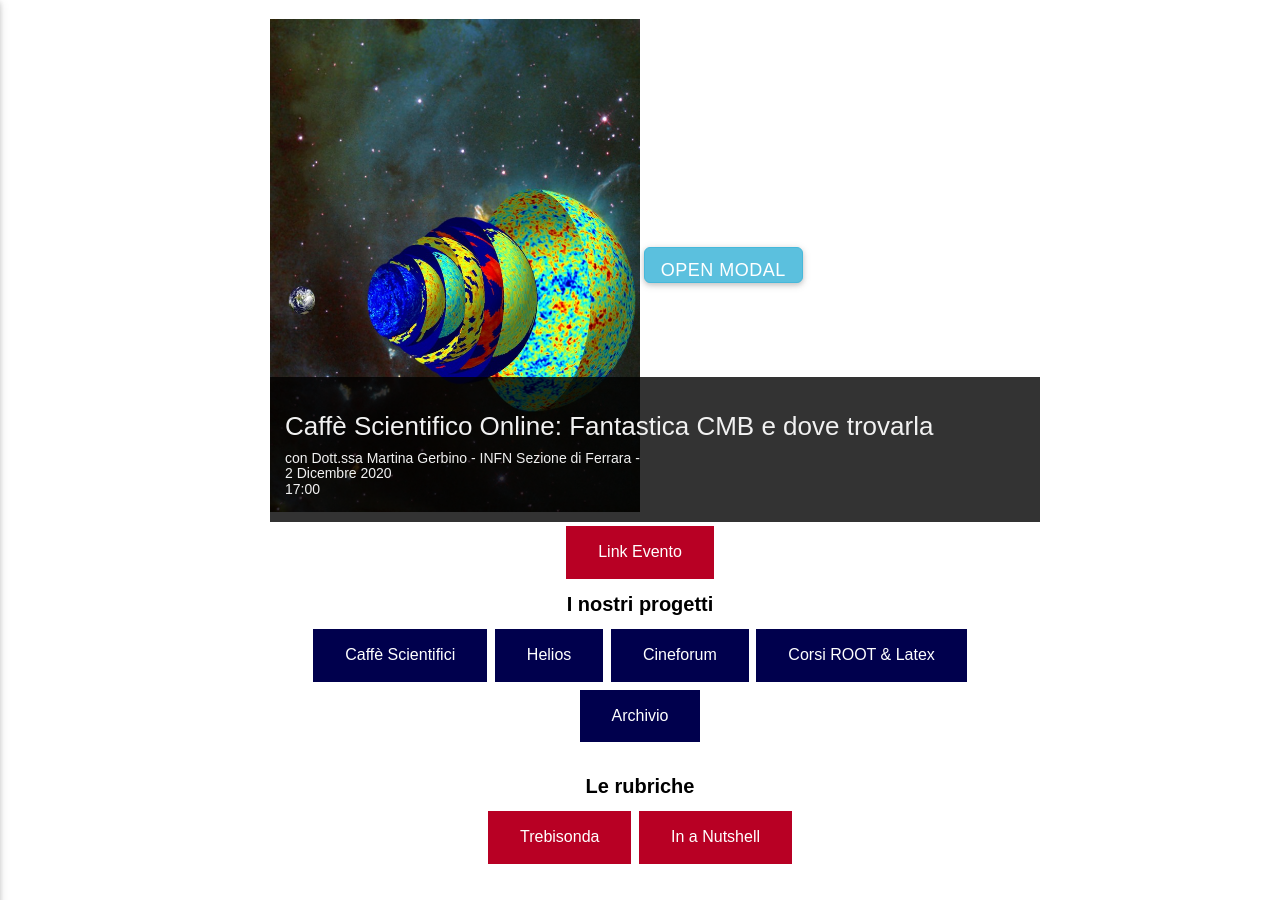
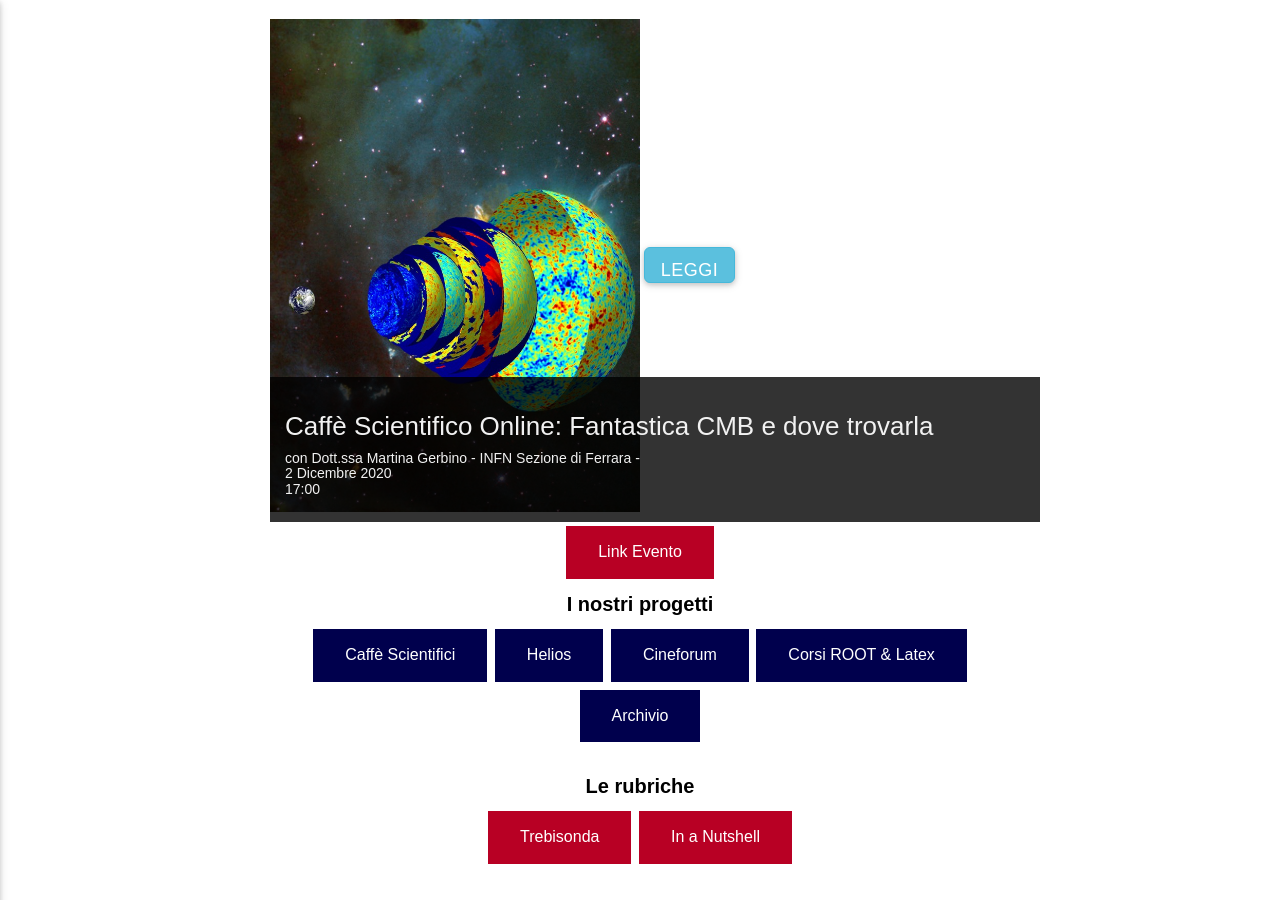
Before and after one commit to ai-sf/aisf_perugia, a Jekyll site: the page built from index.html, in a window 1280 px wide and 900 px high, scrolled down 592 px. Built offline with Jekyll 4.4.1, drawn with Linux system fonts in a browser that asks for light colours; nearby versions of some CDN libraries.

Commit message:
Update index.html

```diff
--- a/index.html
+++ b/index.html
@@ -110,7 +110,7 @@ body {
 <div class="section">
 
 <img src="/perugia/GerbinoAISF.png" alt="Notebook" style="width:50%;" >
-<button type="button" class="btn btn-info btn-lg" data-toggle="modal" data-target="#myModal">Open Modal</button>
+  <button  type="button" class="btn btn-info btn-lg" data-toggle="modal" data-target="#myModal"> Leggi </button>
 <div class="content">
 <h3>Caffè Scientifico Online: Fantastica CMB e dove trovarla</h3>
 <h5>con Dott.ssa Martina Gerbino - INFN Sezione di Ferrara - <br>
```
